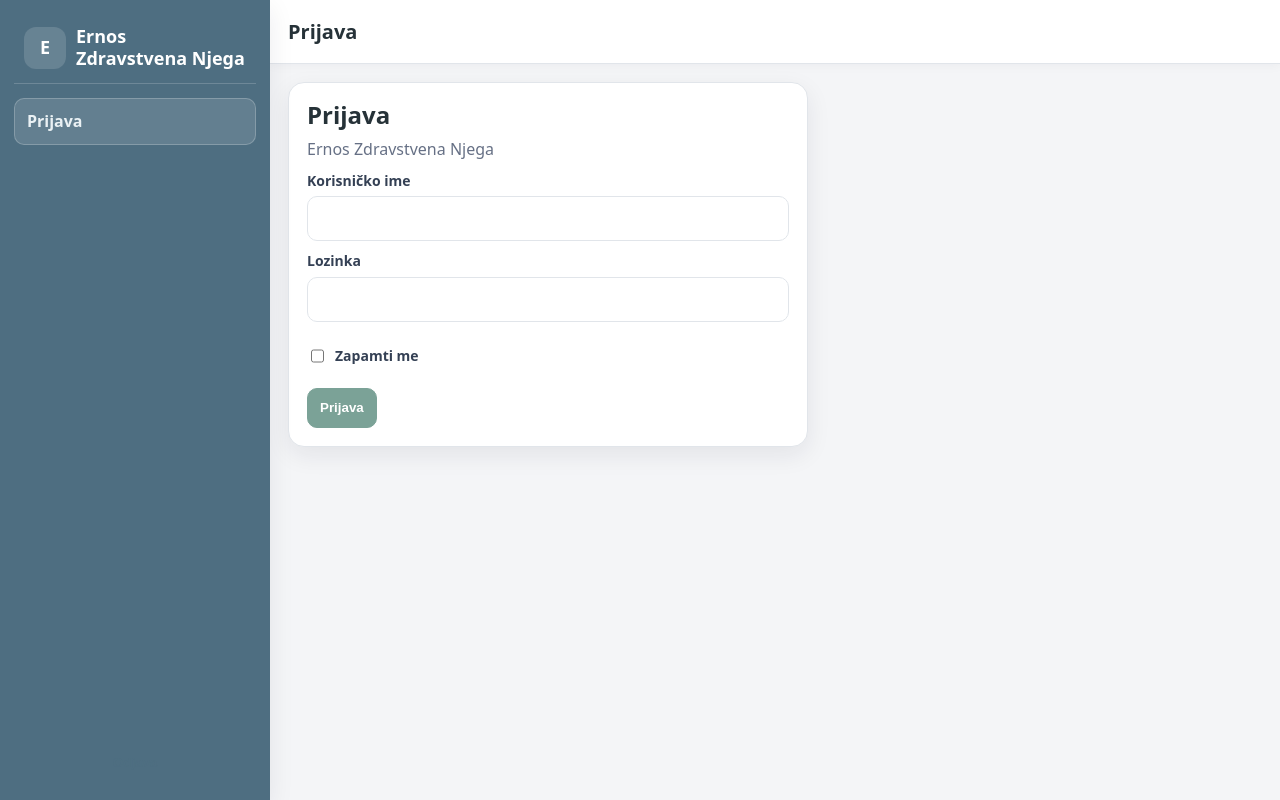
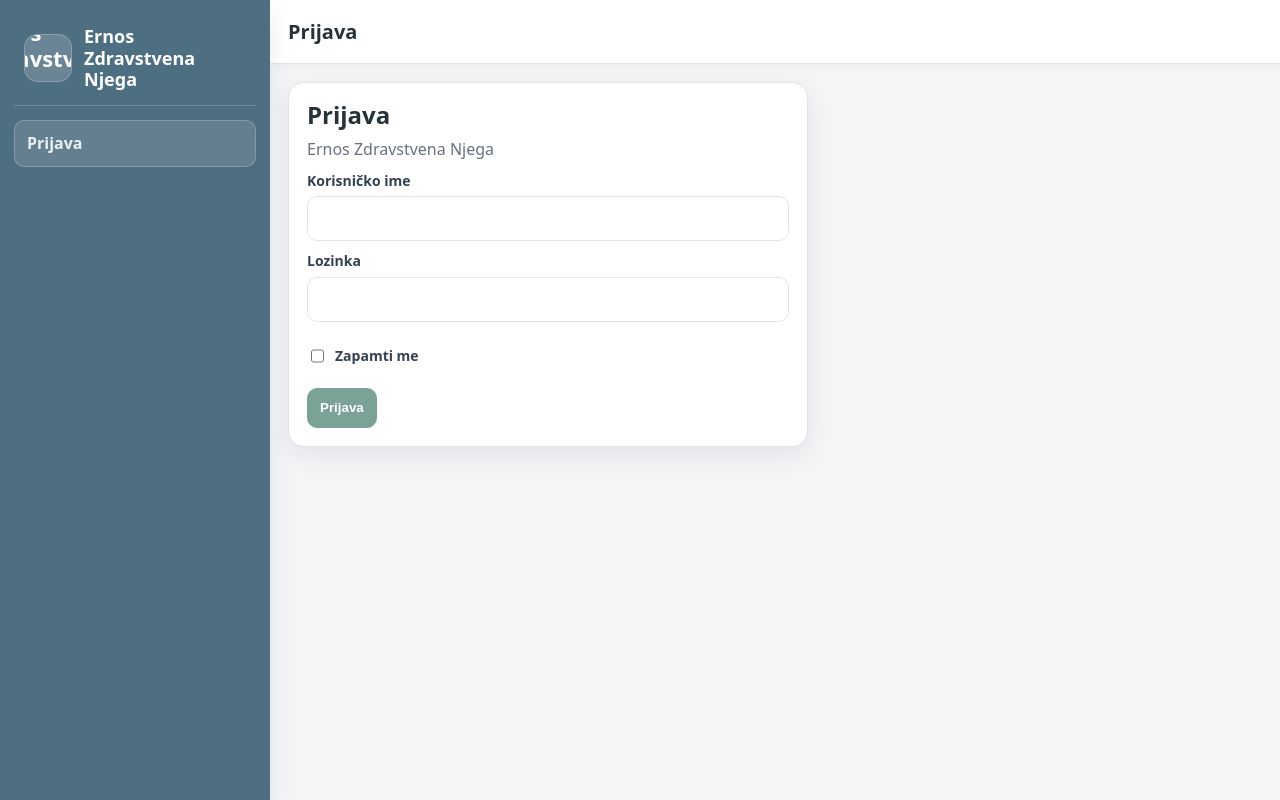
Before and after one commit to aslion151-boop/ErnosZdravstvenaNjega, a website: page frontend/frontend-skin/index.html in a window 1280 px wide. Drawn offline with Linux system fonts and the light colour scheme.

Commit message:
Restore logo in stable shell

```diff
--- a/frontend/frontend-skin/index.html
+++ b/frontend/frontend-skin/index.html
@@ -5,7 +5,7 @@
   <meta name="viewport" content="width=device-width, initial-scale=1, viewport-fit=cover">
   <meta name="theme-color" content="#4E6E81">
   <title>Ernos Zdravstvena Njega</title>
-  <link rel="manifest" href="/manifest.webmanifest?v=20260704-3">
+  <link rel="manifest" href="/manifest.webmanifest?v=20260704-4">
   <style>
     :root{
       --bg:#F4F5F7;
@@ -25,8 +25,12 @@
     a{color:inherit}
     .app{min-height:100vh;display:flex}
     .sidebar{position:fixed;left:0;top:0;bottom:0;width:270px;background:var(--accent);color:#fff;padding:18px 14px;display:flex;flex-direction:column;gap:14px;z-index:20;box-shadow:var(--shadow)}
-    .brand{display:flex;align-items:center;gap:10px;padding:8px 10px 14px;border-bottom:1px solid rgba(255,255,255,.18);font-weight:800;font-size:18px;line-height:1.2}
-    .brand-mark{width:42px;height:42px;border-radius:12px;background:rgba(255,255,255,.14);display:flex;align-items:center;justify-content:center;font-weight:900}
+    .brand{display:flex;align-items:center;gap:12px;padding:8px 10px 14px;border-bottom:1px solid rgba(255,255,255,.18);font-weight:800;font-size:18px;line-height:1.2}
+    .brand-logo{width:48px;height:48px;border-radius:14px;background:rgba(255,255,255,.16);display:flex;align-items:center;justify-content:center;overflow:hidden;flex:0 0 auto;border:1px solid rgba(255,255,255,.22)}
+    .brand-logo img{width:100%;height:100%;object-fit:contain;padding:5px;display:block}
+    .brand-fallback{width:100%;height:100%;display:none;align-items:center;justify-content:center;font-weight:900;font-size:22px;color:#fff}
+    .brand-logo.logo-missing img{display:none}
+    .brand-logo.logo-missing .brand-fallback{display:flex}
     #nav{display:flex;flex-direction:column;gap:6px}
     #nav a{display:block;padding:11px 12px;border-radius:10px;color:#EAF1F4;text-decoration:none;font-weight:650;border:1px solid transparent}
     #nav a:hover,#nav a.active{background:rgba(255,255,255,.12);border-color:rgba(255,255,255,.22)}
@@ -78,7 +82,13 @@
 <body>
   <div class="app">
     <aside class="sidebar" id="sidebar">
-      <div class="brand"><div class="brand-mark">E</div><div>Ernos<br>Zdravstvena Njega</div></div>
+      <div class="brand">
+        <div class="brand-logo" id="brandLogo">
+          <img src="/skin/icons/lag.png?v=20260704-4" alt="Ernos logo" onerror="this.parentElement.classList.add('logo-missing')">
+          <div class="brand-fallback">E</div>
+        </div>
+        <div>Ernos<br>Zdravstvena Njega</div>
+      </div>
       <nav id="nav"></nav>
       <div class="sidebar-footer">
         <button class="btn ghost" id="logoutBtn" type="button">Odjava</button>
@@ -92,6 +102,6 @@
       <section id="view"></section>
     </main>
   </div>
-  <script src="/app.bundle.js?v=20260704-3"></script>
+  <script src="/app.bundle.js?v=20260704-4"></script>
 </body>
 </html>
```
